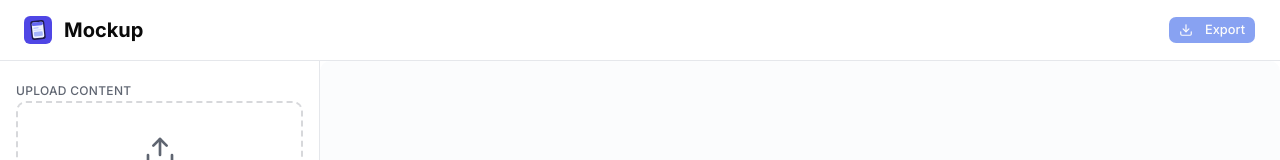
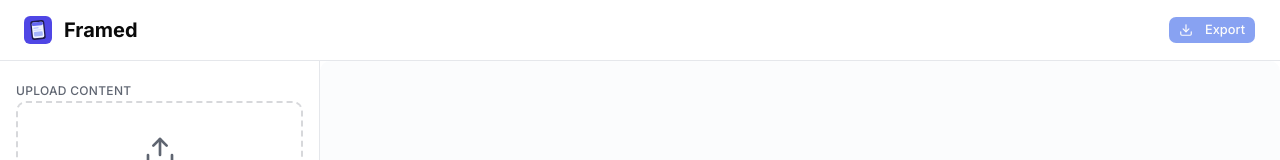
Before and after one commit to szilard-dobai/framed, a Next.js app: page / in a window 1280 px wide. Shown: the top 160 px of the page. Built offline with nearby package versions, Linux system fonts and the light colour scheme.

Commit message:
feat: rename app

```diff
--- a/src/app/layout.tsx
+++ b/src/app/layout.tsx
@@ -13,7 +13,7 @@ const jetbrainsMono = JetBrains_Mono({
 });
 
 export const metadata: Metadata = {
-  title: "Mockup — Device Mockup Generator",
+  title: "Framed - Device Mockup Generator",
   description: "Create beautiful device mockups in seconds",
   icons: {
     icon: "/favicon.svg",
--- a/src/app/page.tsx
+++ b/src/app/page.tsx
@@ -19,18 +19,24 @@ import { MockupPreview } from "@/components/mockup-preview";
 
 export default function Home() {
   // State
-  const [uploadedImage, setUploadedImage] = useState<HTMLImageElement | null>(null);
+  const [uploadedImage, setUploadedImage] = useState<HTMLImageElement | null>(
+    null
+  );
   const [uploadedFileName, setUploadedFileName] = useState<string | null>(null);
-  const [selectedDevice, setSelectedDevice] = useState<DeviceConfig>(defaultDevice);
-  const [selectedAngle, setSelectedAngle] = useState<AngleVariant>(defaultAngle);
+  const [selectedDevice, setSelectedDevice] =
+    useState<DeviceConfig>(defaultDevice);
+  const [selectedAngle, setSelectedAngle] =
+    useState<AngleVariant>(defaultAngle);
   const [backgroundColor, setBackgroundColor] = useState("#FFFFFF");
   const [backgroundTransparent, setBackgroundTransparent] = useState(false);
   const [exportFormat, setExportFormat] = useState<ExportFormat>("png");
 
   // Frame loader
-  const { frameImage, loading: frameLoading, error: frameError } = useFrameLoader(
-    selectedAngle.frameSrc
-  );
+  const {
+    frameImage,
+    loading: frameLoading,
+    error: frameError,
+  } = useFrameLoader(selectedAngle.frameSrc);
 
   // Canvas ref for export
   const exportCanvasRef = useRef<HTMLCanvasElement | null>(null);
@@ -50,7 +56,8 @@ export default function Home() {
       let bestDevice = devices[0];
       let bestDiff = Infinity;
       for (const device of devices) {
-        const front = device.angles.find((a) => a.id === "front") ?? device.angles[0];
+        const front =
+          device.angles.find((a) => a.id === "front") ?? device.angles[0];
         const region = front.screenRegion;
         const regionW = Math.abs(region.topRight.x - region.topLeft.x);
         const regionH = Math.abs(region.bottomLeft.y - region.topLeft.y);
@@ -84,7 +91,7 @@ export default function Home() {
     let canvas = exportCanvasRef.current;
     if (!canvas) return;
 
-    // JPEG doesn't support transparency — re-render with solid background
+    // JPEG doesn't support transparency - re-render with solid background
     if (exportFormat === "jpeg" && backgroundTransparent) {
       canvas = renderMockup({
         screenshot: uploadedImage,
@@ -96,7 +103,14 @@ export default function Home() {
     }
 
     await exportCanvas(canvas, exportFormat, "mockup");
-  }, [exportFormat, backgroundTransparent, uploadedImage, frameImage, selectedAngle, backgroundColor]);
+  }, [
+    exportFormat,
+    backgroundTransparent,
+    uploadedImage,
+    frameImage,
+    selectedAngle,
+    backgroundColor,
+  ]);
 
   const canExport = !!uploadedImage && !!frameImage;
 
@@ -105,7 +119,6 @@ export default function Home() {
       <Header onExport={handleExport} canExport={canExport} />
 
       <div className="flex-1 flex flex-col lg:flex-row lg:overflow-hidden">
-        {/* Left panel — controls */}
         <aside className="w-full lg:w-80 border-r p-4 space-y-6 lg:overflow-y-auto shrink-0 order-2 lg:order-1">
           <UploadZone
             uploadedImage={uploadedImage}
@@ -137,7 +150,6 @@ export default function Home() {
           />
         </aside>
 
-        {/* Right panel — preview */}
         <main className="flex-1 flex order-1 lg:order-2 min-h-[300px] lg:min-h-0">
           <MockupPreview
             screenshot={uploadedImage}
@@ -152,7 +164,6 @@ export default function Home() {
         </main>
       </div>
 
-      {/* Mobile sticky download bar */}
       <div className="lg:hidden sticky bottom-0 border-t p-3 bg-background">
         <Button
           onClick={handleExport}
--- a/src/components/header.tsx
+++ b/src/components/header.tsx
@@ -14,7 +14,7 @@ export function Header({ canExport, onExport }: HeaderProps) {
     <header className="flex items-center justify-between px-6 py-4 border-b">
       <div className="flex items-center gap-3">
         <Image src="/favicon.svg" alt="" width={28} height={28} />
-        <h1 className="text-xl font-bold">Mockup</h1>
+        <h1 className="text-xl font-bold">Framed</h1>
       </div>
       <Button onClick={onExport} disabled={!canExport} size="sm">
         <Download className="w-4 h-4 mr-2" />
--- a/src/components/mockup-preview.tsx
+++ b/src/components/mockup-preview.tsx
@@ -73,7 +73,14 @@ export function MockupPreview({
     }
 
     ctx.drawImage(result, 0, 0, displayCanvas.width, displayCanvas.height);
-  }, [screenshot, frameImage, angle, backgroundColor, transparent, onCanvasReady]);
+  }, [
+    screenshot,
+    frameImage,
+    angle,
+    backgroundColor,
+    transparent,
+    onCanvasReady,
+  ]);
 
   if (frameError) {
     return (
@@ -108,7 +115,7 @@ export function MockupPreview({
     >
       <canvas ref={canvasRef} className="max-w-full max-h-full" />
       <p className="text-xs text-muted-foreground mb-4">
-        Preview — export will be at full resolution
+        Preview - export will be at full resolution
       </p>
     </div>
   );
```
